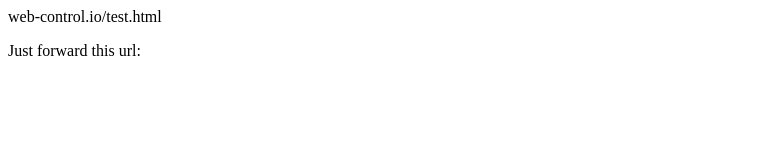
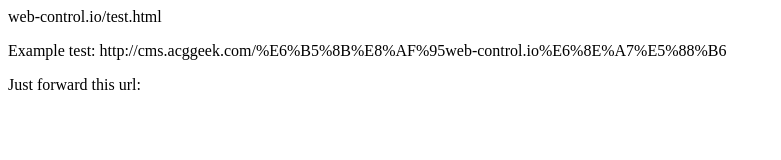
Before and after one commit to Ltre/web-control.io, a website: page test.html in a window 1280 px wide. Shown: the whole page, without its empty margins (0-781 px from the left). Drawn offline with Linux system fonts and the light colour scheme.

Commit message:
ctrl test

```diff
--- a/test.html
+++ b/test.html
@@ -3,6 +3,8 @@
     <body>
 
         <p>web-control.io/test.html</p>
+
+        <p>Example test: http://cms.acggeek.com/%E6%B5%8B%E8%AF%95web-control.io%E6%8E%A7%E5%88%B6</p>
 
         <p>Just forward this url: <a id="controller" href="javascript:;" target="_blank"></a></p>
 
```
